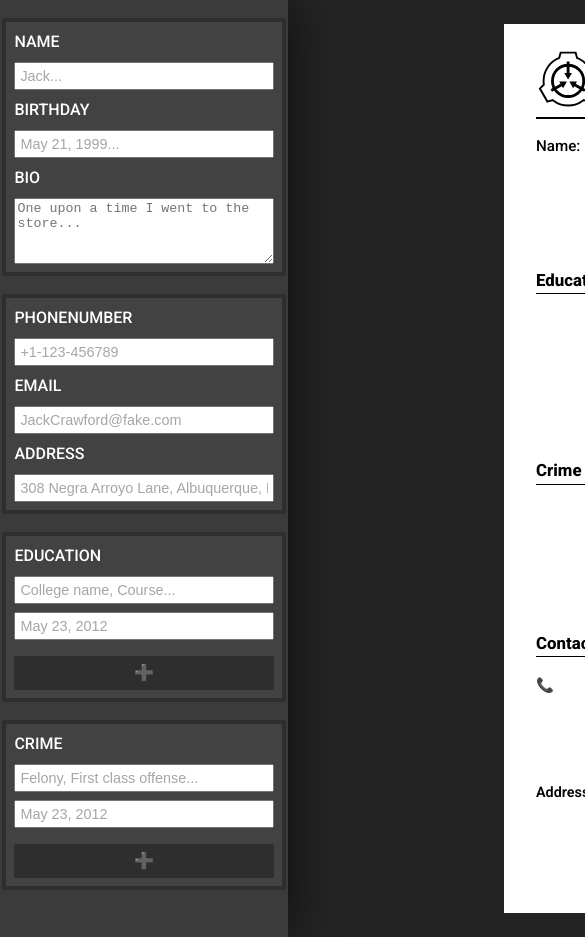
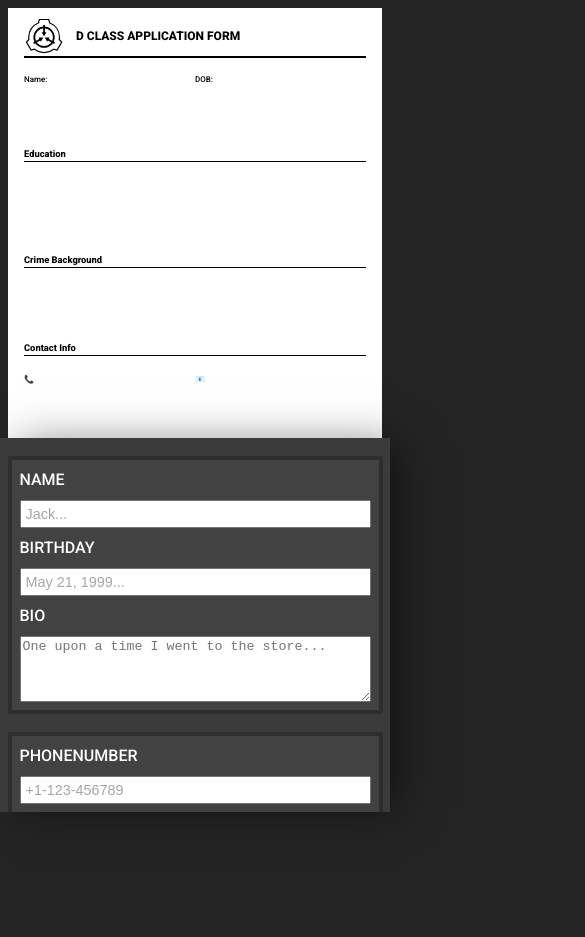
Before and after one commit to GreenArron/scp-d5-cv, a React (Vite) app: page / in a window 390 px wide. Shown: the top 937 px of the page, 585 px wide, since content can reach past the window. After the commit the page ends 844 px from the top, so only its background shows below. Built offline with nearby package versions, Linux system fonts and the light colour scheme.

Commit message:
Style for phone and vertical devices

```diff
--- a/src/App.css
+++ b/src/App.css
@@ -10,3 +10,19 @@
 .preview-container {
   padding: 1.5rem;
 }
+
+@media screen and (orientation: portrait) {
+  #root {
+    flex-direction: column-reverse;
+    justify-content: start;
+    gap: 0;
+    width: 100vw;
+  }
+
+  .preview-container {
+    flex: 0 0 auto;
+    max-height: 50vh;
+    overflow-y: scroll;
+    padding: 8px;
+  }
+}
--- a/src/components/DocPreview.css
+++ b/src/components/DocPreview.css
@@ -23,7 +23,7 @@
 
 .doc-logo {
   display: inline;
-  width: 4rem;
+  width: 5em;
 }
 
 .doc-preview p {
@@ -62,7 +62,7 @@
 
 .docname {
   font-weight: 500;
-  font-size: 0.95rem;
+  font-size: 1em;
   width: fit-content;
 }
 
@@ -75,6 +75,14 @@
   font-size: 0.8rem;
 }
 
+@media screen and (orientation: portrait) {
+  .doc-preview {
+    padding: 8px 16px;
+    font-size: 0.5rem;
+    min-width: unset;
+  }
+}
+
 @media print {
   body {
     size: A4;
--- a/src/components/InputField.css
+++ b/src/components/InputField.css
@@ -66,6 +66,16 @@
   outline: white solid 2px;
 }
 
+@media screen and (orientation: portrait) {
+  .inputfield {
+    min-width: unset;
+    max-width: unset;
+    min-height: unset;
+    max-height: 40vh;
+    overflow-y: scroll;
+  }
+}
+
 @media print {
   .inputfield {
     display: none;
--- a/src/index.css
+++ b/src/index.css
@@ -13,15 +13,6 @@
   text-rendering: optimizeLegibility;
   -webkit-font-smoothing: antialiased;
   -moz-osx-font-smoothing: grayscale;
-}
-
-a {
-  font-weight: 500;
-  color: #646cff;
-  text-decoration: inherit;
-}
-a:hover {
-  color: #535bf2;
 }
 
 body {
@@ -53,3 +44,28 @@
 button:focus-visible {
   outline: 4px auto -webkit-focus-ring-color;
 }
+
+@media screen and (orientation: portrait) {
+  body {
+    margin: 0;
+    max-height: 100vh;
+    overflow-y: hidden;
+  }
+
+  h1 {
+    font-size: 1.2em;
+    line-height: 1.1;
+  }
+
+  button {
+    border-radius: 8px;
+    border: 1px solid transparent;
+    padding: 0.6em 1.2em;
+    font-size: 1em;
+    font-weight: 500;
+    font-family: inherit;
+    background-color: #1a1a1a;
+    cursor: pointer;
+    transition: border-color 0.25s;
+  }
+}
```
